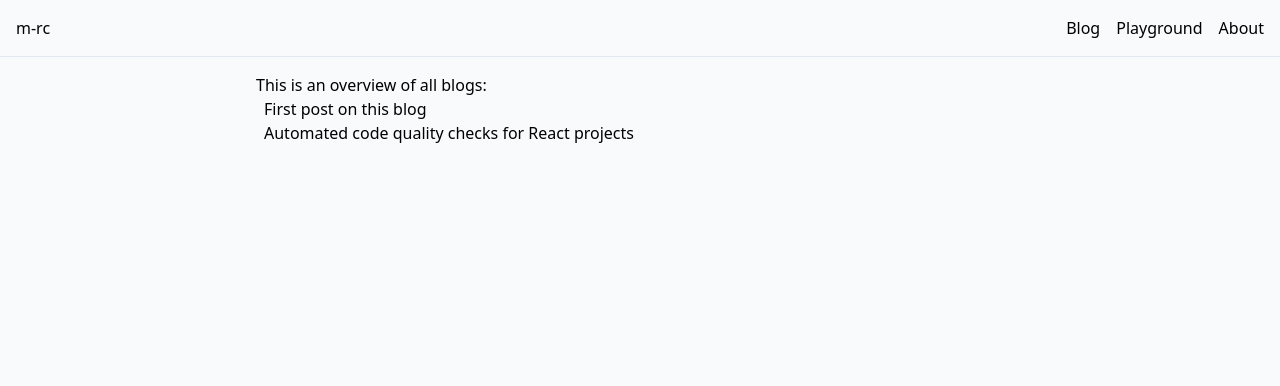
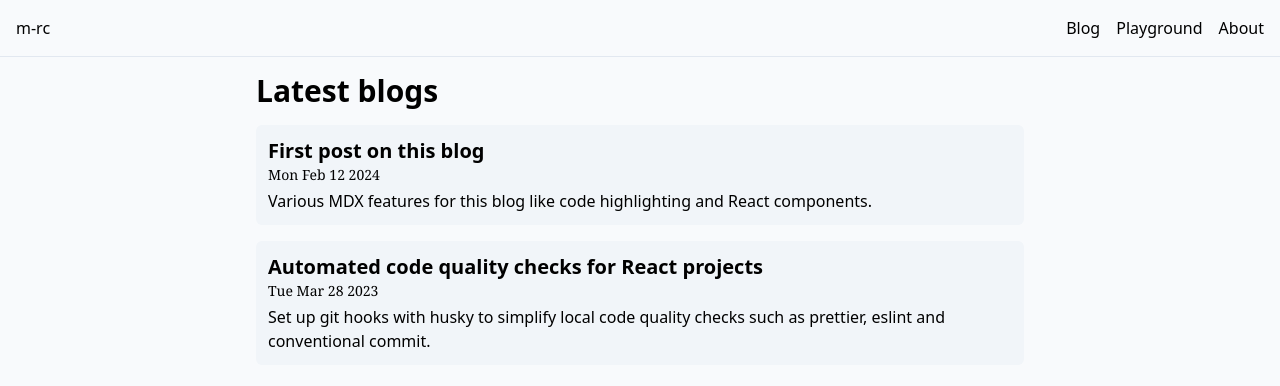
Before and after one commit to m-goos/m-rc, a Next.js app: page /blog in a window 1280 px wide. Shown: the top 386 px of the page. Built offline with nearby package versions, Linux system fonts and the light colour scheme.

Commit message:
feat: render previews of blogs

```diff
--- a/app/blog/page.tsx
+++ b/app/blog/page.tsx
@@ -6,14 +6,14 @@ export default function Page() {
 
   return (
     <>
-      This is an overview of all blogs:
-      <ul>
-        {blogs.map((blog) => (
-          <li key={blog.slug}>
-            <BlogCard title={blog.frontMatter.title} slug={blog.slug} />
-          </li>
-        ))}
-      </ul>
+      <h1 className="text-3xl font-bold pb-4">Latest blogs</h1>
+      {blogs.map((blog) => (
+        <BlogCard
+          frontMatter={blog.frontMatter}
+          slug={blog.slug}
+          key={blog.slug}
+        />
+      ))}
     </>
   );
 }
--- a/components/BlogCard.tsx
+++ b/components/BlogCard.tsx
@@ -1,18 +1,23 @@
+import { FrontMatter } from 'lib/readPosts';
 import Link from 'next/link';
 
 type BlogCardProps = {
-  title: string;
+  frontMatter: FrontMatter;
   slug: string;
 };
 
-export default function BlogCard({ title, slug }: BlogCardProps) {
+export default function BlogCard({ frontMatter, slug }: BlogCardProps) {
   return (
     <Link
       href={`blog/${slug}`}
-      className="rounded-md px-2 py-2 target:bg-red-100 hover:bg-slate-300 focus:outline-none focus:ring focus:ring-slate-300 active:bg-slate-400"
-      title={title}
+      className="rounded-md bg-slate-100 p-3 mb-4 focus:outline-none focus:ring ring-offset-2 focus:ring-slate-300 hover:bg-slate-200 active:bg-slate-400"
+      title={frontMatter.title}
     >
-      {title}
+      <h2 className="text-xl font-semibold">{frontMatter.title}</h2>
+      <p className="text-sm font-extralight font-serif pb-1">
+        {frontMatter.date.toDateString()}
+      </p>
+      <p>{frontMatter.description}</p>
     </Link>
   );
 }
```
